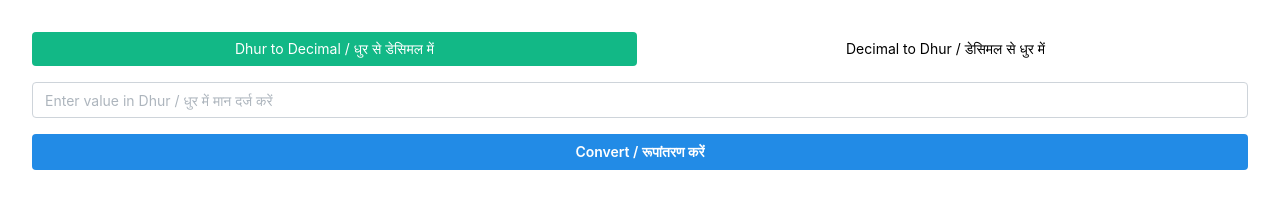
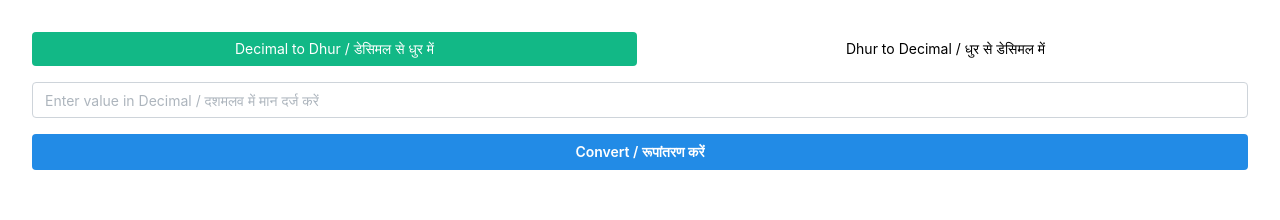
Before and after one commit to Deepaksharmadk/dhurConvert, a Next.js app: page / in a window 1280 px wide. Shown: the top 220 px of the page. Built offline with nearby package versions, Linux system fonts and the light colour scheme.

Commit message:
change position tab

```diff
--- a/src/app/page.tsx
+++ b/src/app/page.tsx
@@ -83,12 +83,13 @@ export default function Home() {
                 {/* 🧭 Tabs for conversion direction */}
                 <Tabs color="teal" variant="pills" defaultValue="decimaltodhur">
                     <Tabs.List grow>
-                        <Tabs.Tab value="decimaltodhur">Dhur to Decimal / धुर से डेसिमल में</Tabs.Tab>
-                        <Tabs.Tab value="dhurtodecimal">Decimal to Dhur / डेसिमल से धुर में</Tabs.Tab>
+
+                        <Tabs.Tab value="decimaltodhur">Decimal to Dhur / डेसिमल से धुर में</Tabs.Tab>
+                        <Tabs.Tab value="dhurtodecimal">Dhur to Decimal / धुर से डेसिमल में</Tabs.Tab>
                     </Tabs.List>
 
                     {/* ----------------------- DHUR TO DECIMAL ------------------------ */}
-                    <Tabs.Panel value="decimaltodhur">
+                    <Tabs.Panel value="dhurtodecimal">
                         {/* 🔢 Input: Dhur value */}
                         <div className="mt-4">
                             <Input
@@ -118,7 +119,7 @@ export default function Home() {
                     </Tabs.Panel>
 
                     {/* ----------------------- DECIMAL TO DHUR ------------------------ */}
-                    <Tabs.Panel value="dhurtodecimal">
+                    <Tabs.Panel value="decimaltodhur">
                         {/* 🔢 Input: Decimal value */}
                         <div className="mt-4">
                             <Input
```
